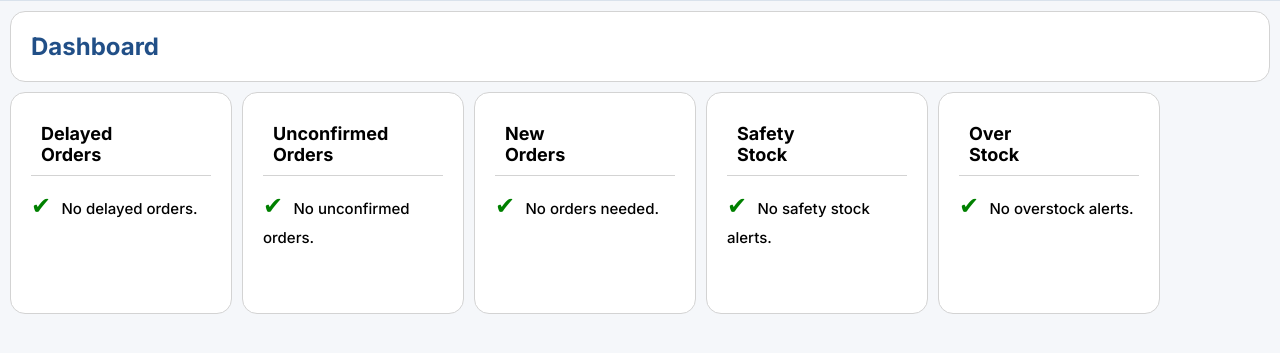
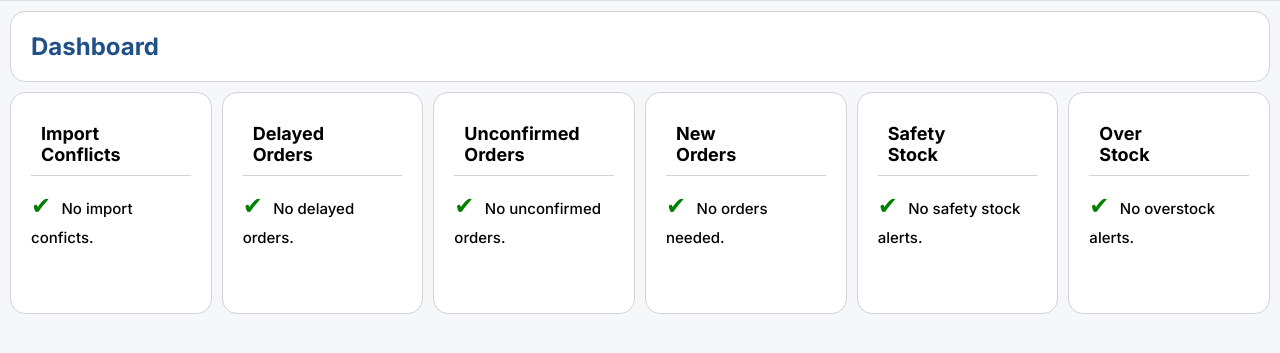
Before and after one commit to andrejpojdak/planner, a Flask app: page /planning/dashboard in a window 1280 px wide. Shown: the part 57-410 px from the top of the page. Run offline with Flask 3, Linux system fonts and the light colour scheme; some libraries are stand-ins or nearby versions; some web fonts are replaced.

Commit message:
Added Conflicts section to Dashboard after CSV import.

```diff
--- a/app/deliveries/views.py
+++ b/app/deliveries/views.py
@@ -81,7 +81,7 @@ def create_delivery():
 	if form.validate_on_submit():
 		d = Delivery(
 			buyer_plant_id=form.buyer_plant_id.data,
-			plant_name=form.plant_name.data,
+			plant_name=form.plant_name.data.replace('\xa0', ' ').strip(),
 			unloading_point=form.unloading_point.data,
 			buyer_article_number=form.buyer_article_number.data,
 			article_description=form.article_description.data,
@@ -134,7 +134,7 @@ def edit_delivery(delivery_id):
 	form = DeliveryForm(obj=d)
 	if form.validate_on_submit():
 		d.buyer_plant_id = form.buyer_plant_id.data
-		d.plant_name = form.plant_name.data
+		d.plant_name = form.plant_name.data.replace('\xa0', ' ').strip()
 		d.unloading_point = form.unloading_point.data
 		d.buyer_article_number = form.buyer_article_number.data
 		d.article_description = form.article_description.data
--- a/app/planning/views.py
+++ b/app/planning/views.py
@@ -45,7 +45,7 @@ ZLPI_ARCHIVE = os.getenv("ZLPI_ARCHIVE")
 @bp.route('/', methods=['GET', 'POST'])
 def list_plans():
 
-	buyer_article_numbers_list, plant_names, weeks, overall_delays_list, overall_new_orders_list, overall_safety_stock_list, overall_over_stock_list, overall_unconfirmed_orders_list = all_plans()
+	buyer_article_numbers_list, plant_names, weeks, overall_delays_list, overall_new_orders_list, overall_safety_stock_list, overall_over_stock_list, overall_unconfirmed_orders_list, overall_conflicts_list = all_plans()
 
 	return render_template('planning/list.html', title="Planning", buyer_article_numbers_list=buyer_article_numbers_list, plant_names=plant_names, weeks=weeks)
 
@@ -54,7 +54,7 @@ def dashboard():
 
 	import pandas as pd
 
-	buyer_article_numbers_list, plant_names, weeks, overall_delays_list, overall_new_orders_list, overall_safety_stock_list, overall_over_stock_list, overall_unconfirmed_orders_list = all_plans()
+	buyer_article_numbers_list, plant_names, weeks, overall_delays_list, overall_new_orders_list, overall_safety_stock_list, overall_over_stock_list, overall_unconfirmed_orders_list, overall_conflicts_list = all_plans()
 
 	#Delays
 	overall_delays_list_df = pd.DataFrame(columns=[
@@ -208,6 +208,38 @@ def dashboard():
 
 	overall_unconfirmed_orders_list_df = overall_unconfirmed_orders_list_df.to_html(index=False, escape=False, render_links=True).replace('class="dataframe"', f'class="unconfirmed-df dashboard"')
 
+	#Conflicts
+	overall_conflicts_df = pd.DataFrame(columns=[
+		'Plant Name',
+		'SO Number',
+		'SAP Article Description',
+		'Req. Qty',
+		'Req. Date',
+		'Req. Week',
+		''
+	])
+
+	#overall_conflicts_list.sort(key=lambda x: x[8], reverse=True)
+
+	for ocl in overall_conflicts_list:
+
+		from html import escape
+
+		url = url_for('planning.list_plans', _anchor=str(ocl[0]))
+		url_link = f'<a href="{escape(url, quote=True)}" title="View plan">&#128065;</a>'
+
+		overall_conflicts_df.loc[len(overall_conflicts_df)] = {
+			'Plant Name':	ocl[1],
+			'SO Number'	:	ocl[2].lstrip('0'),
+			'SAP Article Description':	ocl[3],
+			'Req. Qty'	:	ocl[4],
+			'Req. Date'	:	ocl[5].strftime("%d.%m.%Y"),
+			'Req. Week'	:	ocl[5].strftime("%d.%m.%Y"),
+			''			:	url_link
+		}
+
+	overall_conflicts_df = overall_conflicts_df.to_html(index=False, escape=False, render_links=True).replace('class="dataframe"', f'class="conflicts-df dashboard"')
+
 	return render_template(
 		'planning/dashboard.html',
 		title="Dashboard",
@@ -223,7 +255,9 @@ def dashboard():
 		overall_over_stock_list=overall_over_stock_list,
 		overall_over_stock_list_df=overall_over_stock_list_df,
 		overall_unconfirmed_orders_list=overall_unconfirmed_orders_list,
-		overall_unconfirmed_orders_list_df=overall_unconfirmed_orders_list_df
+		overall_unconfirmed_orders_list_df=overall_unconfirmed_orders_list_df,
+		overall_conflicts_list=overall_conflicts_list,
+		overall_conflicts_df=overall_conflicts_df
 	)
 '''
 @bp.route('/query/<buyer_article_number>', methods=['GET'])
@@ -521,7 +555,7 @@ def filter():
 		]
 
 		if len(result) > 0:
-			filtered_list.append((result, b[1], b[2], b[3], b[4], b[5], b[6], b[7], b[8], b[9], b[10], b[11], b[12], b[13], b[14], b[15], b[16], b[17], b[18], b[19]))
+			filtered_list.append((result, b[1], b[2], b[3], b[4], b[5], b[6], b[7], b[8], b[9], b[10], b[11], b[12], b[13], b[14], b[15], b[16], b[17], b[18], b[19], b[20]))
 
 	return render_template('planning/list.html', title="Planning", buyer_article_numbers_list=filtered_list, filters=filters, plant_names=plant_names, weeks=weeks)
 
--- a/app/services/all_plans.py
+++ b/app/services/all_plans.py
@@ -84,6 +84,7 @@ def all_plans():
 	overall_safety_stock_list = []
 	overall_over_stock_list = []
 	overall_unconfirmed_orders_list = []
+	overall_conflicts_list = []
 
 	for b in buyer_article_numbers_list:
 
@@ -100,6 +101,9 @@ def all_plans():
 		if b[17]:
 			for r in b[17]:
 				overall_unconfirmed_orders_list.append((r.buyer_article_number, r.supplier, r.order_number, r.article_description, r.fob))
+		if b[20]:
+			for q in b[20]:
+				overall_conflicts_list.append((q.buyer_article_number, q.plant_name, q.delivery_schedule_number, q.article_description, q.delivery_quantity, q.delivery_date))
 
 		# Assign a sent boolean value to a confirmation, if it is present in Assignemtns table
 		for d in b[0]:
@@ -150,4 +154,4 @@ def all_plans():
 				b[0].append(new_delivery)
 				b[1].remove(o)
 
-	return buyer_article_numbers_list, plant_names, weeks, overall_delays_list, overall_new_orders_list, overall_safety_stock_list, overall_over_stock_list, overall_unconfirmed_orders_list
+	return buyer_article_numbers_list, plant_names, weeks, overall_delays_list, overall_new_orders_list, overall_safety_stock_list, overall_over_stock_list, overall_unconfirmed_orders_list, overall_conflicts_list
--- a/app/services/deliveries_confirm.py
+++ b/app/services/deliveries_confirm.py
@@ -9,6 +9,7 @@ from .confirmations import Confirmations
 from .stocks import analyze_over_stock, analyze_safety_stock
 from .get_current_stock_qty import get_current_stock_qty
 from .yearly_demand import yearly_demand
+from .get_conflicts import get_conflicts
 
 def deliveries_confirm(buyer_article_number, deliveries, orders, assignments_dict):
 
@@ -66,6 +67,7 @@ def deliveries_confirm(buyer_article_number, deliveries, orders, assignments_dic
 
 	current_stock_qty = get_current_stock_qty(copy.deepcopy(orders))
 	currenty_yearly_demand = yearly_demand(copy.deepcopy(deliveries))
+	conflicts = get_conflicts(copy.deepcopy(deliveries))
 
 	if Material.query.filter(Material.material_code == buyer_article_number).first() == None:
 		safety_stock, safety_stock_string, yearly_demand_qty_safety_stock, stock_df_html, stock_alert_list = None, None, None, None, None
@@ -314,4 +316,4 @@ def deliveries_confirm(buyer_article_number, deliveries, orders, assignments_dic
 
 	delays, to_order_list = analyze_delays(confirmed_deliveries)
 
-	return confirmed_deliveries, orders, box_qty, gross_weight, comment, delays, to_order_list, safety_stock, safety_stock_string, yearly_demand_qty_safety_stock, stock_df_html, stock_alert_list, over_stock, over_stock_string, yearly_demand_qty_over_stock, over_stock_df_html, over_stock_alert_list, unconfirmed_orders, current_stock_qty, currenty_yearly_demand
+	return confirmed_deliveries, orders, box_qty, gross_weight, comment, delays, to_order_list, safety_stock, safety_stock_string, yearly_demand_qty_safety_stock, stock_df_html, stock_alert_list, over_stock, over_stock_string, yearly_demand_qty_over_stock, over_stock_df_html, over_stock_alert_list, unconfirmed_orders, current_stock_qty, currenty_yearly_demand, conflicts
--- a/app/static/style.css
+++ b/app/static/style.css
@@ -516,6 +516,7 @@ tr:not([data-sent="True"]) td:nth-child(16):not(:empty) {
 	padding: 20px;
 	border: 1px solid lightgrey;
 	border-radius: 15px;
+	margin-bottom: 10px;
 }
 table.delayed-df > tbody > tr > td:nth-child(9) {
 	color: red;
--- a/app/templates/planning/dashboard.html
+++ b/app/templates/planning/dashboard.html
@@ -5,6 +5,24 @@
 {% block content %}
 
 <div class="tiles">
+
+	{% if overall_conflicts_list|length == 0 %}
+	<div class="tile">
+		<h4>Import<br>Conflicts</h4>
+		<div class="count">
+			<span class="green">&#10004;</span>
+			<span class="tile-text">&nbsp;No import conficts.</span>
+		</div>
+	</div>
+	{% else %}
+	<div class="tile">
+		<h4>Import<br>Conflicts</h4>
+		<br>
+		<div class="count right">
+			<h2 class="error">&#9888;<span class="black">&nbsp;{{ overall_conflicts_list|length }}</h2>
+		</div>
+	</div>
+	{% endif %}
 
 	{% if overall_delays_list|length == 0 %}
 	<div class="tile">
@@ -15,14 +33,13 @@
 		</div>
 	</div>
 	{% else %}
-		<div class="tile" >
+	<div class="tile">
 		<h4>Delayed<br>Orders</h4>
 		<br>
 		<div class="count right">
 			<h2 class="error">!<span class="black">&nbsp;{{ overall_delays_list|length }}</h2>
 		</div>
 	</div>
-	</a>
 	{% endif %}
 
 	{% if overall_unconfirmed_orders_list|length == 0 %}
@@ -41,7 +58,6 @@
 			<h2 class="purple">&#9083;<span class="black">&nbsp;{{ overall_unconfirmed_orders_list|length }}</h2>
 		</div>
 	</div>
-	</a>
 	{% endif %}
 
 	{% if overall_new_orders_list|length == 0 %}
@@ -60,7 +76,6 @@
 			<h2 class="error">&#x1F6D2;<span class="black">&nbsp;{{ overall_new_orders_list|length }}</h2>
 		</div>
 	</div>
-	</a>
 	{% endif %}
 
 	{% if overall_safety_stock_list|length == 0 %}
@@ -79,7 +94,6 @@
 			<h2 class="orange">&#8615;<span class="black">&nbsp;{{ overall_safety_stock_list|length }}</h2>
 		</div>
 	</div>
-	</a>
 	{% endif %}
 
 	{% if overall_over_stock_list|length == 0 %}
@@ -91,17 +105,24 @@
 		</div>
 	</div>
 	{% else %}
-		<div class="tile" >
+	<div class="tile">
 		<h4>Over<br>Stock</h4>
 		<br>
 		<div class="count right">
 			<h2 class="blue">&#8613;<span class="black">&nbsp;{{ overall_over_stock_list|length }}</h2>
 		</div>
 	</div>
-	</a>
 	{% endif %}
 
 </div>
+
+{% if overall_conflicts_list|length != 0 %}
+<div id="delayed" class="lists">
+	<h3>Import Conflicts</h3>
+	<br>
+	{{ overall_conflicts_df|safe }}
+</div>
+{% endif %}
 
 {% if overall_delays_list|length != 0 %}
 <div id="delayed" class="lists">
@@ -128,7 +149,7 @@
 {% endif %}
 
 {% if overall_safety_stock_list|length != 0 %}
-<div id="delayed" class="lists">
+<div id="safety" class="lists">
 	<h3>Safety Stock</h3>
 	<br>
 	{{ overall_safety_stock_list_df|safe }}
@@ -136,7 +157,7 @@
 {% endif %}
 
 {% if overall_over_stock_list|length != 0 %}
-<div id="delayed" class="lists">
+<div id="over" class="lists">
 	<h3>Over Stock</h3>
 	<br>
 	{{ overall_over_stock_list_df|safe }}
```
Also changed, not shown: app/services/get_conflicts.py (added, +21 -0 lines). Lines whose indentation alone changed are shown as unchanged.
